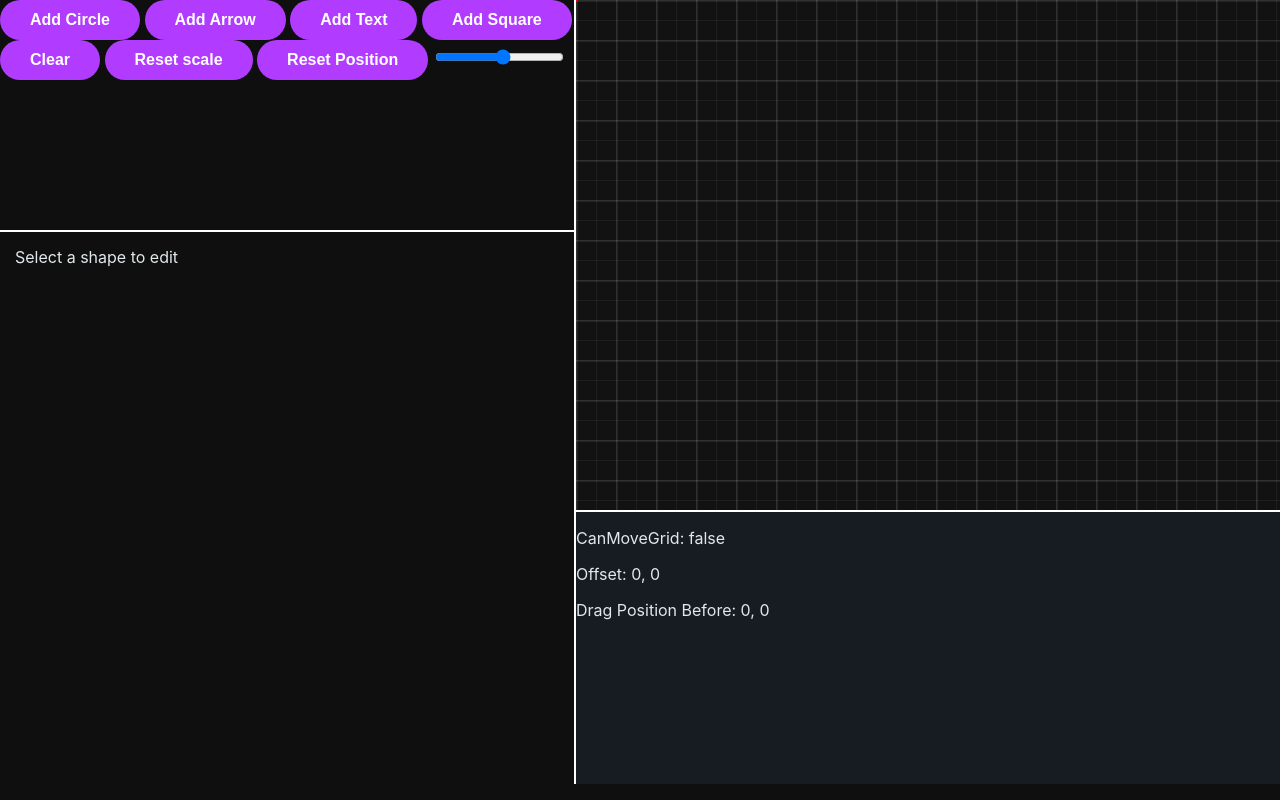
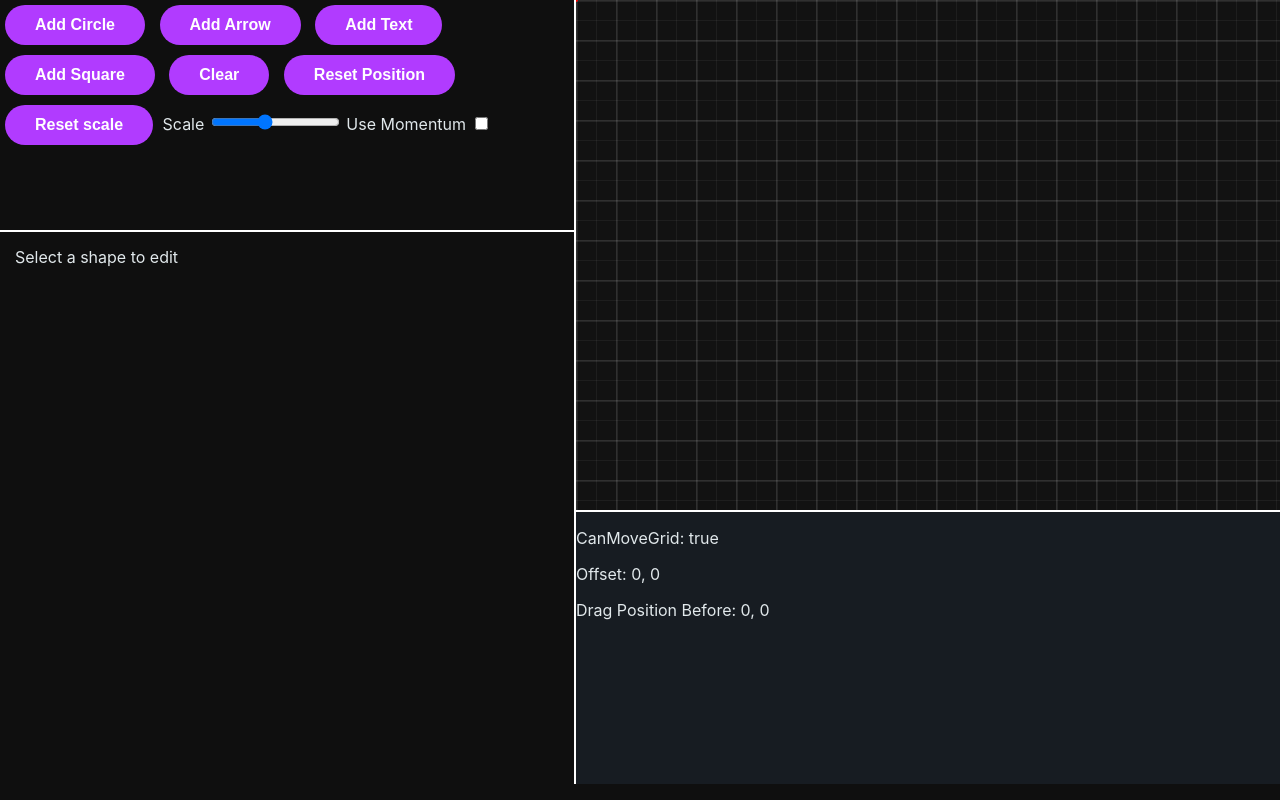
Before and after one commit to Zeden19/graphMaker, a SvelteKit app: page / in a window 1280 px wide. Built offline with nearby package versions, Linux system fonts and the light colour scheme.

Commit message:
Add momentum to graph scrolling

```diff
--- a/src/routes/+page.svelte
+++ b/src/routes/+page.svelte
@@ -24,12 +24,22 @@
   let materialsRef = $state();
 
   let offsetBefore = {x: 0, y: 0};
+  let speed = {x: 0, y: 0};
+  let previousChange = {x: 0, y: 0};
+  let useMomentum = $state(false);
   let highlightSelection = $state(false);
   let highlightDimensions = $state({x1: 0, y1: 0, x2: 0, y2: 0});
 
   const moveGrid = new DraggableObject(
     (event) => {
+      speed.x = 0;
+      speed.y = 0;
+
+      previousChange.x = 0;
+      previousChange.y = 0;
+
       highlightSelection = event.ctrlKey || event.metaKey;
+
       offsetBefore.x = offset.x;
       offsetBefore.y = offset.y;
 
@@ -37,6 +47,12 @@
       highlightDimensions.y1 = highlightDimensions.y2 = event.clientY;
     },
     (dx, dy) => {
+      speed.x = dx - previousChange.x;
+      speed.y = dy - previousChange.y;
+
+      previousChange.x = dx;
+      previousChange.y = dy;
+
       // we want to select things whilst still being able to move the highlight
       if (highlightSelection) {
         highlightDimensions.x2 = highlightDimensions.x1 + dx;
@@ -49,6 +65,22 @@
     },
     () => {
       highlightSelection = false;
+      let friction = 0.95;
+      let minSpeed = 3;
+
+      const applyMomentum = () => {
+        if (Math.abs(speed.x) < minSpeed && Math.abs(speed.y) < minSpeed) return;
+
+        offset.x += speed.x;
+        offset.y += speed.y;
+
+        speed.x *= friction;
+        speed.y *= friction;
+
+        requestAnimationFrame(applyMomentum);
+      };
+
+      if (useMomentum) requestAnimationFrame(applyMomentum);
     });
 
   let shapes = $state({
@@ -111,15 +143,16 @@
 
 <div class="container">
   <div class="materials" bind:this={materialsRef}>
-    <div style="height: 30%">
+    <div class="functional-buttons">
       <button class="button" onclick={() => addShape(shapes.circles, CircleClass)}>Add Circle</button>
       <button class="button" onclick={() => addShape(shapes.arrows, ArrowClass)}>Add Arrow</button>
       <button class="button" onclick={() => addShape(shapes.texts, GraphTextClass)}>Add Text</button>
       <button class="button" onclick={() => addShape(shapes.squares, SquareClass)}>Add Square</button>
       <button class="button" onclick="{clear}">Clear</button>
+      <button class="button" onclick="{() => {offset.x = 0; offset.y = 0;}}">Reset Position</button>
       <button class="button" onclick="{() => changeScale(1)}">Reset scale</button>
-      <button class="button" onclick="{() => {offset.x = 0; offset.y = 0;}}">Reset Position</button>
-      <input type="range" min="0.3" max="2" step="0.1" oninput="{changeScale}">
+      <label> Scale <input type="range" min="0.3" max="2" step="0.1" bind:value={canvasScale}></label>
+      <label> Use Momentum <input type="checkbox" bind:checked={useMomentum}/></label>
     </div>
 
     <EditShape bind:container={editShapeContainerRef} bind:shapes={selectedShapes}/>
@@ -177,7 +210,7 @@
   </svg>
 
   <div class="toolbox">
-    <p>CanMoveGrid: {selectedShapes.length !== 0}</p>
+    <p>CanMoveGrid: {selectedShapes.length === 0}</p>
     <p>Offset: {offset.x}, {offset.y}</p>
     <p>Drag Position Before: {offsetBefore.x}, {offsetBefore.y}</p>
   </div>
@@ -201,6 +234,15 @@
     border-right: var(--mainBorder);
     display: flex;
     flex-direction: column;
+  }
+
+  .functional-buttons {
+    display: inline;
+    height: 30%;
+  }
+
+  .functional-buttons > button {
+    margin: 5px;
   }
 
   /*.materials-border {*/
```
